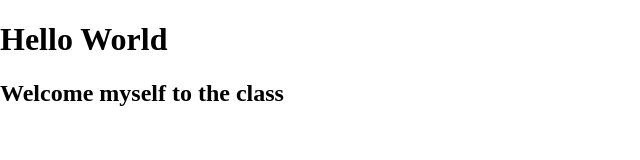
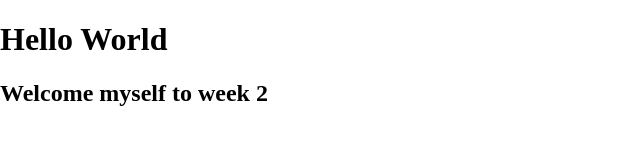
Before and after one commit to ReerandRee/-Info-552-Sp24-Class-lsl47, a plain HTML site: page index.html in a window 1280 px wide. Shown: the full height of the page, 0-640 px from the left. Drawn offline with Linux system fonts and the light colour scheme.

Commit message:
week 2
update

```diff
--- a/index.html
+++ b/index.html
@@ -5,12 +5,12 @@
     <meta name="viewport" content="width=device-width, initial-scale=1.0">
     <meta http-equiv="X-UA-Compatible" content="ie=edge">
     <link rel="stylesheet" href="css/styles.css">
-    <title>Week 1</title>
+    <title>Week 2</title>
 </head>
 
 <body>
     <h1>Hello World</h1>
-    <h2>Welcome myself to the class</h2>
+    <h2>Welcome myself to week 2</h2>
     <script src="js/scripts-dist.js"></script>
 
 </body>
```
